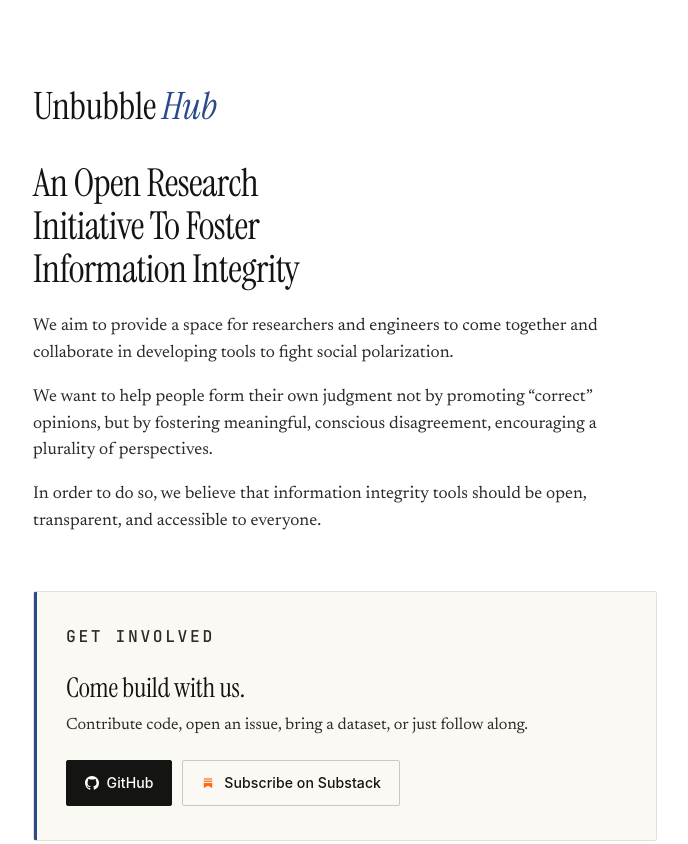
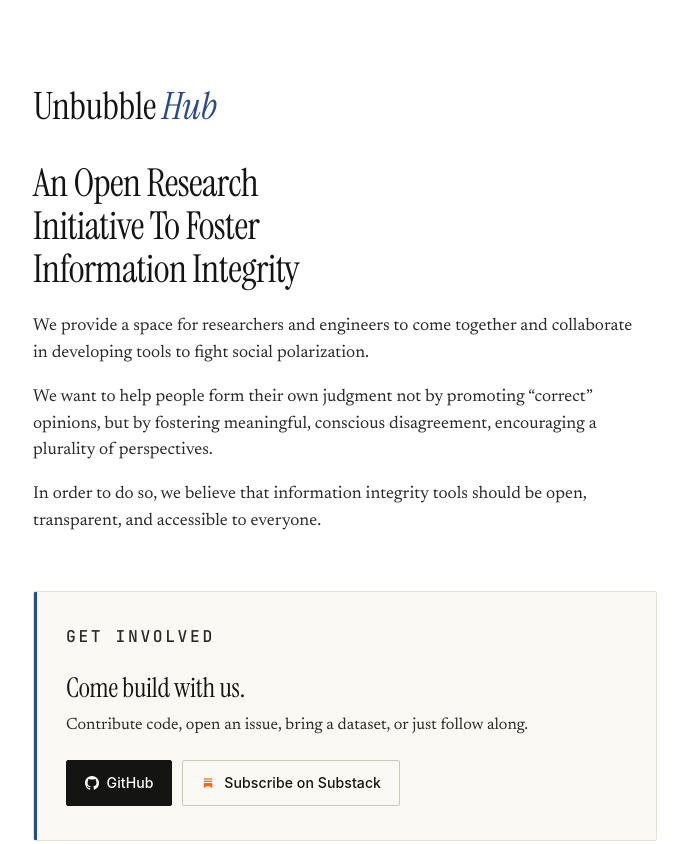
Before and after one commit to UnbubbleHub/unbubblehub.github.io, a website: page index.html in a window 1280 px wide. Shown: the top 844 px of the page, without its empty margins (295-983 px from the left). Drawn offline with Linux system fonts and the light colour scheme.

Commit message:
chore: tighten mission copy

```diff
--- a/index.html
+++ b/index.html
@@ -22,7 +22,7 @@
     </div>
 
     <h1 class="lede">An Open Research Initiative To Foster Information Integrity</h1>
-    <p class="mission">We aim to provide a space for researchers and engineers to come together and collaborate in developing tools to fight social polarization.</p>
+    <p class="mission">We provide a space for researchers and engineers to come together and collaborate in developing tools to fight social polarization.</p>
     <p class="mission">We want to help people form their own judgment not by promoting “correct” opinions, but by fostering meaningful, conscious disagreement, encouraging a plurality of perspectives.</p>
     <p class="mission">In order to do so, we believe that information integrity tools should be open, transparent, and accessible to everyone.</p>
   </header>
```
